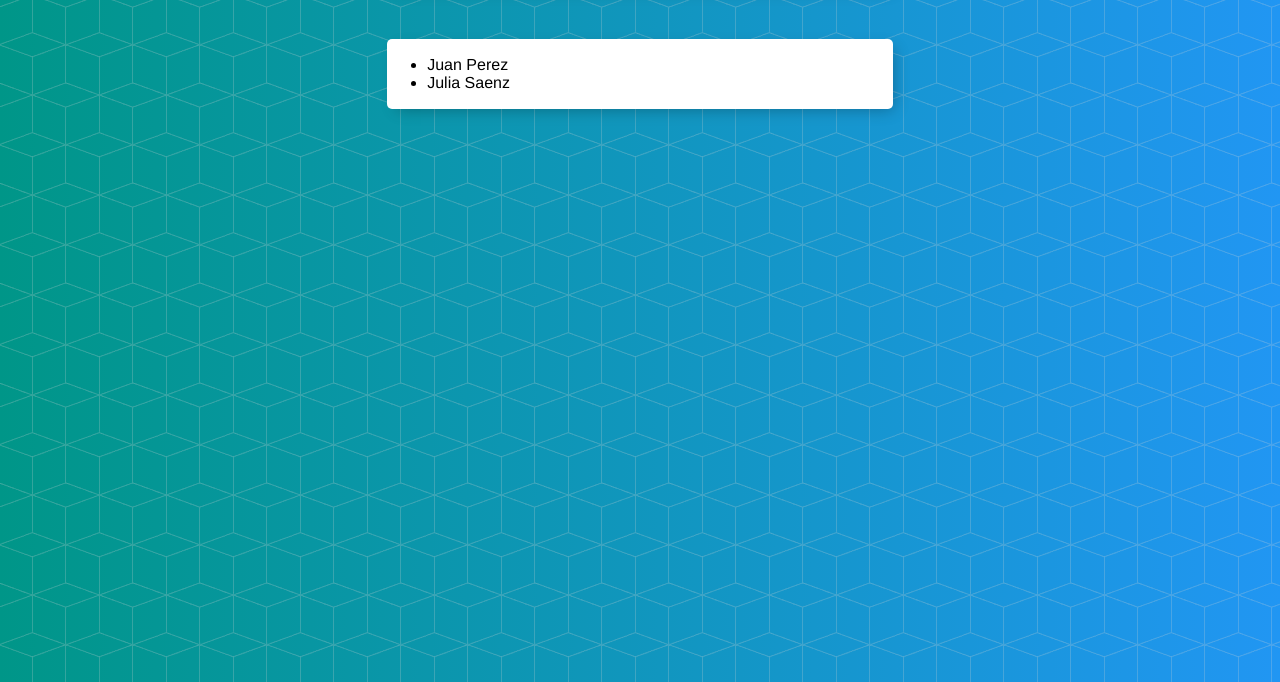
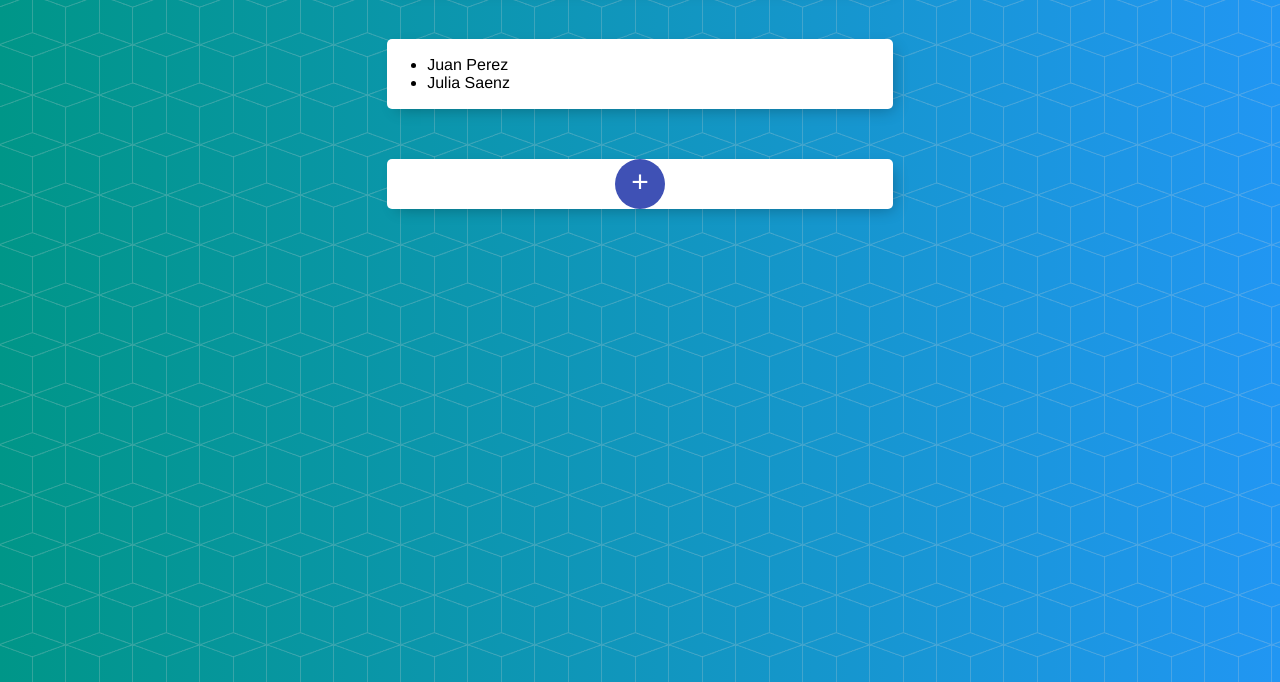
Before and after one commit to Jaivalos/Listado-de-personas, a plain HTML site: page docs/index.html in a window 1280 px wide. Shown: the part 118-800 px from the top of the page. Drawn offline with Linux system fonts and the light colour scheme.

Commit message:
Agregamos el boton para agregar

```diff
--- a/docs/index.html
+++ b/docs/index.html
@@ -19,6 +19,14 @@
         </div>
     </div>
 
+    <div class="contenedor">
+        <div style="text-align: center;">
+            <button style="cursor: pointer;" onclick="agregarPersona()">
+                +
+            </button>
+        </div>
+    </div>
+
     <script src="js/persona.js"></script>
     <script src="js/app.js"></script>
 
```
